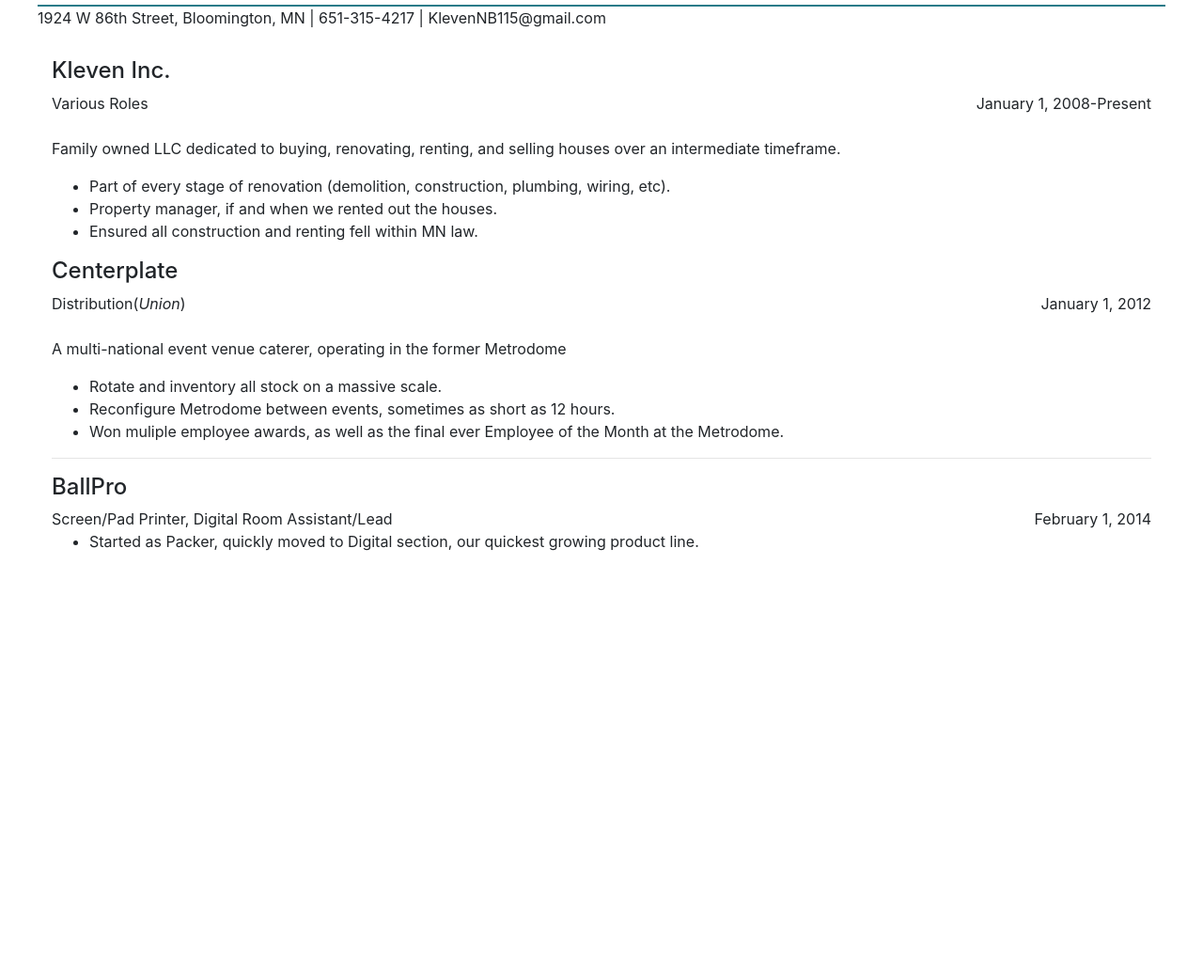
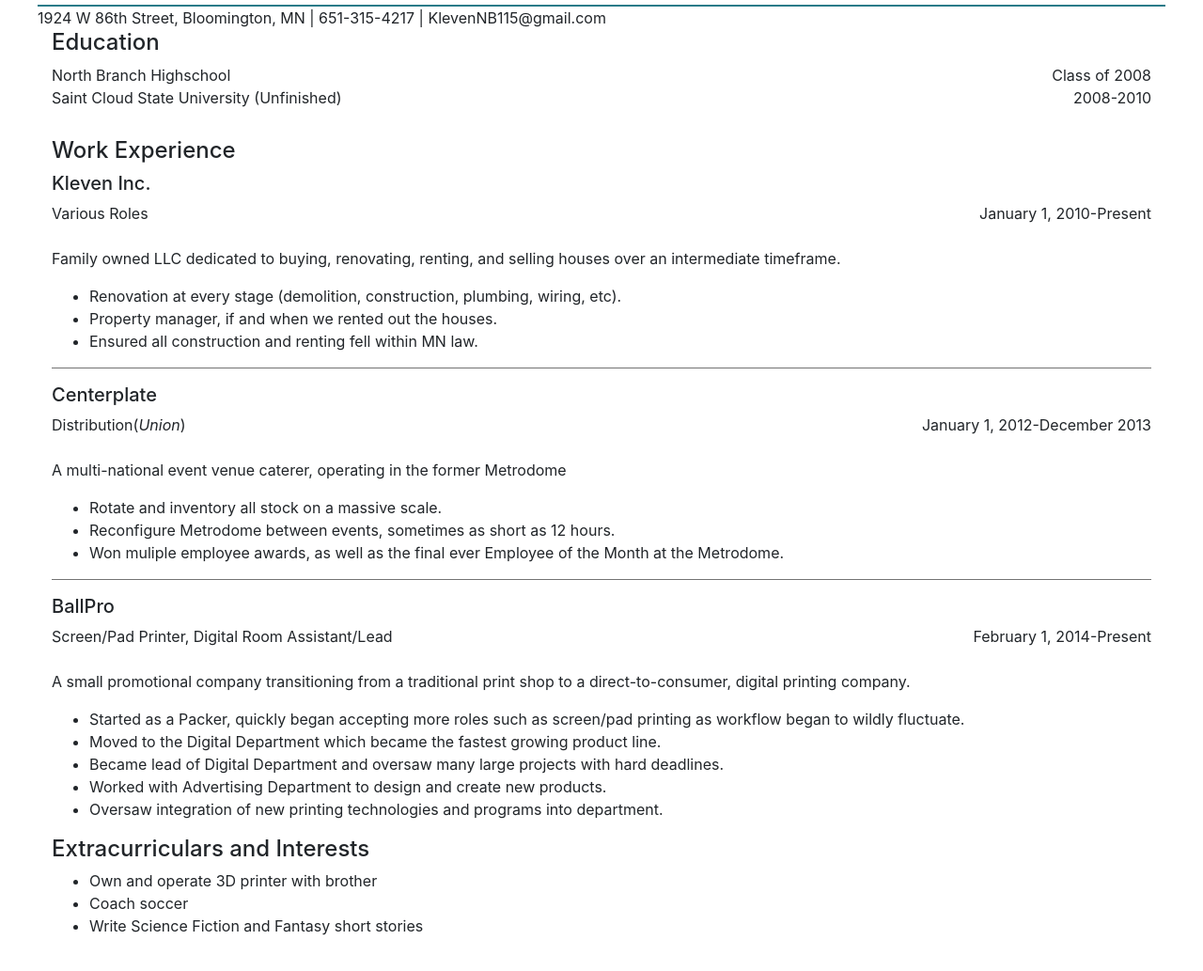
Before and after one commit to Klevennb/Resume-MatthewKleven, a plain HTML site: page index.html in a window 1280 px wide. Shown: the part 91-1124 px from the top of the page at 94% size. Before the commit the page ends 800 px from the top, so only its background shows below. Drawn offline with nearby package versions, Linux system fonts and the light colour scheme.

Commit message:
Update index.html

```diff
--- a/index.html
+++ b/index.html
@@ -19,14 +19,21 @@
         1924 W 86th Street, Bloomington, MN | 651-315-4217 | KlevenNB115@gmail.com
       </div>
 
-      <div class="Bio">
-
+      <div class="Education">
+          <div>
+            <h4>Education</h4>
+            <span>North Branch Highschool</span>
+            <span class="timeframe">Class of 2008</span><br />
+            <span>Saint Cloud State University (Unfinished)</span>
+          <span class="timeframe">2008-2010</span>
+          </div>
       </div>
       <div class="work-exp">
+            <h4>Work Experience</h4>
           <div>
-             <h4>Kleven Inc.</h4>
+             <h5>Kleven Inc.</h5>
            <span>Various Roles</span>
-           <span class="timeframe">January 1, 2008-Present</span>
+           <span class="timeframe">January 1, 2010-Present</span>
 
             <br><br>
 
@@ -34,17 +41,19 @@
 
           <ul>
 
-            <li>Part of every stage of renovation (demolition, construction, plumbing, wiring, etc).</li>
+            <li>Renovation at every stage (demolition, construction, plumbing, wiring, etc).</li>
             <li>Property manager, if and when we rented out the houses.</li>
             <li>Ensured all construction and renting fell within MN law.</li>
           </ul>
           </div>
 
+            <hr noshade/>
+
           <div>
 
-           <h4>Centerplate</h4>
+           <h5>Centerplate</h5>
            <span>Distribution(<em>Union</em>)</span>
-           <span class="timeframe">January 1, 2012</span>
+           <span class="timeframe">January 1, 2012-December 2013</span>
 
             <br><br>
 
@@ -58,14 +67,22 @@
           </ul>
         </div>
 
-          <hr>
+          <hr noshade/>
 
         <div>
-          <h4>BallPro</h4>
+          <h5>BallPro</h5>
           <span>Screen/Pad Printer, Digital Room Assistant/Lead</span>
-          <span class="timeframe">February 1, 2014</span>
+          <span class="timeframe">February 1, 2014-Present</span>
+
+          <br><br>
+
+          <p>A small promotional company transitioning from a traditional print shop to a direct-to-consumer, digital printing company. </p>
           <ul>
-            <li>Started as Packer, quickly moved to Digital section, our quickest growing product line.</li>
+            <li>Started as a Packer, quickly began accepting more roles such as screen/pad printing as workflow began to wildly fluctuate.</li>
+            <li>Moved to the Digital Department which became the fastest growing product line.</li>
+            <li>Became lead of Digital Department and oversaw many large projects with hard deadlines.</li>
+            <li>Worked with Advertising Department to design and create new products. </li>
+            <li>Oversaw integration of new printing technologies and programs into department.</li>
           </ul>
         </div>
 
@@ -73,7 +90,14 @@
 
 
       </div>
-
+      <div class="extra">
+        <h4>Extracurriculars and Interests</h4>
+        <ul>
+          <li>Own and operate 3D printer with brother </li>
+          <li>Coach soccer</li>
+          <li>Write Science Fiction and Fantasy short stories</li>
+        </ul>
+      </div>
 
 
     </div>
```
